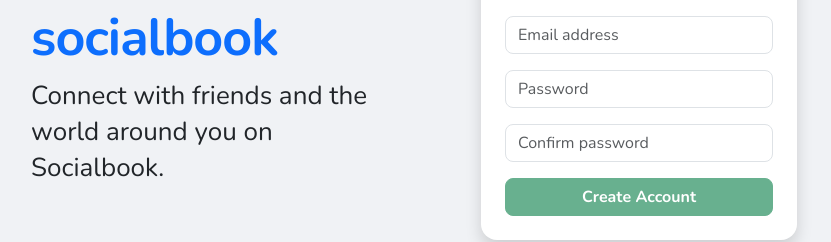
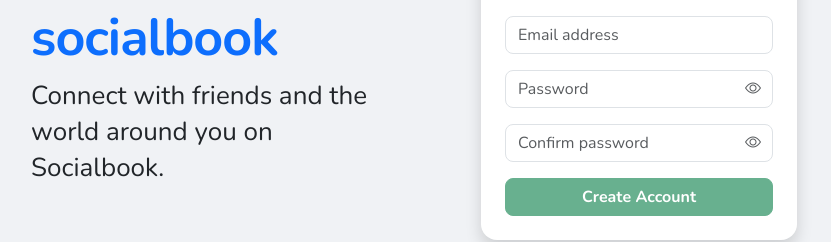
Before and after one commit to TorresJimboy/socialbook, a React (Create React App) app: page /#/login in a window 1280 px wide. Both pictures are taken after typing "name@example.com", "Sample123" into the empty fields and a click on the button "Create Account". Shown: the part 303-545 px from the top of the page, without its empty margins (238-1069 px from the left). Built offline with nearby package versions, Linux system fonts and the light colour scheme; no server answers.

Commit message:
Updated login password input field with a toggle hide button

```diff
--- a/src/pages/Login.tsx
+++ b/src/pages/Login.tsx
@@ -12,6 +12,9 @@
   const [email, setEmail] = useState("");
   const [password, setPassword] = useState("");
   const [confirmPassword, setConfirmPassword] = useState("");
+  const [showLoginPassword, setShowLoginPassword] = useState(false);
+  const [showSignupPassword, setShowSignupPassword] = useState(false);
+  const [showConfirmPassword, setShowConfirmPassword] = useState(false);
   const [loading, setLoading] = useState(false);
   const [error, setError] = useState("");
   const [success, setSuccess] = useState("");
@@ -39,6 +42,9 @@
   const switchMode = (m: Mode) => {
     setMode(m);
     resetForm();
+    setShowLoginPassword(false);
+    setShowSignupPassword(false);
+    setShowConfirmPassword(false);
   };
 
   const handleLogin = async (e: React.FormEvent) => {
@@ -184,14 +190,24 @@
                   onChange={(e) => setEmail(e.target.value)}
                   required
                 />
+                <div className="position-relative mb-3">
                   <input
-                  type="password"
-                  className="form-control rounded-3 mb-3"
+                    type={showLoginPassword ? "text" : "password"}
+                    className="form-control rounded-3 pe-5"
                     placeholder="Password"
                     value={password}
                     onChange={(e) => setPassword(e.target.value)}
                     required
                   />
+                  <button
+                    type="button"
+                    className="btn border-0 bg-transparent position-absolute top-50 end-0 translate-middle-y text-muted"
+                    onClick={() => setShowLoginPassword((current) => !current)}
+                    aria-label={showLoginPassword ? "Hide password" : "Show password"}
+                  >
+                    <i className={`bi ${showLoginPassword ? "bi-eye-slash" : "bi-eye"}`}></i>
+                  </button>
+                </div>
 
                 <button
                   type="submit"
@@ -246,17 +262,28 @@
                   onChange={(e) => setEmail(e.target.value)}
                   required
                 />
+                <div className="position-relative mb-3">
                   <input
-                  type="password"
-                  className="form-control rounded-3 mb-3"
+                    type={showSignupPassword ? "text" : "password"}
+                    className="form-control rounded-3 pe-5"
                     placeholder="Password"
                     value={password}
                     onChange={(e) => setPassword(e.target.value)}
                     required
                   />
+                  <button
+                    type="button"
+                    className="btn border-0 bg-transparent position-absolute top-50 end-0 translate-middle-y text-muted"
+                    onClick={() => setShowSignupPassword((current) => !current)}
+                    aria-label={showSignupPassword ? "Hide password" : "Show password"}
+                  >
+                    <i className={`bi ${showSignupPassword ? "bi-eye-slash" : "bi-eye"}`}></i>
+                  </button>
+                </div>
+                <div className="position-relative mb-3">
                   <input
-                  type="password"
-                  className="form-control rounded-3 mb-3"
+                    type={showConfirmPassword ? "text" : "password"}
+                    className="form-control rounded-3 pe-5"
                     placeholder="Confirm password"
                     value={confirmPassword}
                     onChange={(e) =>
@@ -264,6 +291,15 @@
                     }
                     required
                   />
+                  <button
+                    type="button"
+                    className="btn border-0 bg-transparent position-absolute top-50 end-0 translate-middle-y text-muted"
+                    onClick={() => setShowConfirmPassword((current) => !current)}
+                    aria-label={showConfirmPassword ? "Hide password" : "Show password"}
+                  >
+                    <i className={`bi ${showConfirmPassword ? "bi-eye-slash" : "bi-eye"}`}></i>
+                  </button>
+                </div>
 
                 <button
                   type="submit"
```
Lines whose indentation alone changed are shown as unchanged.
